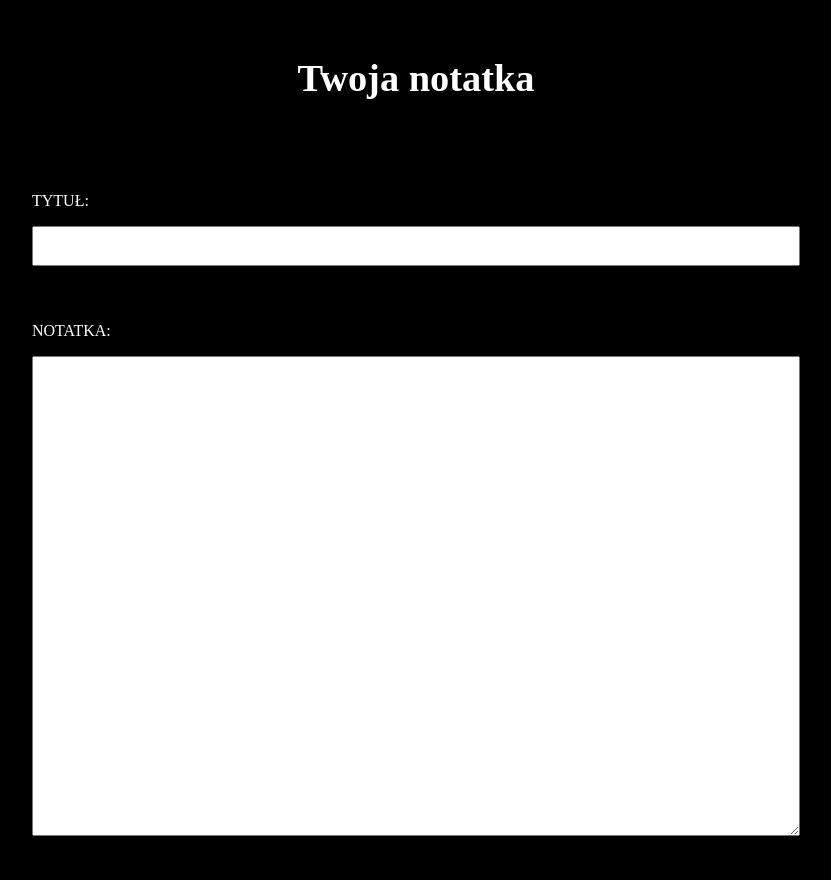
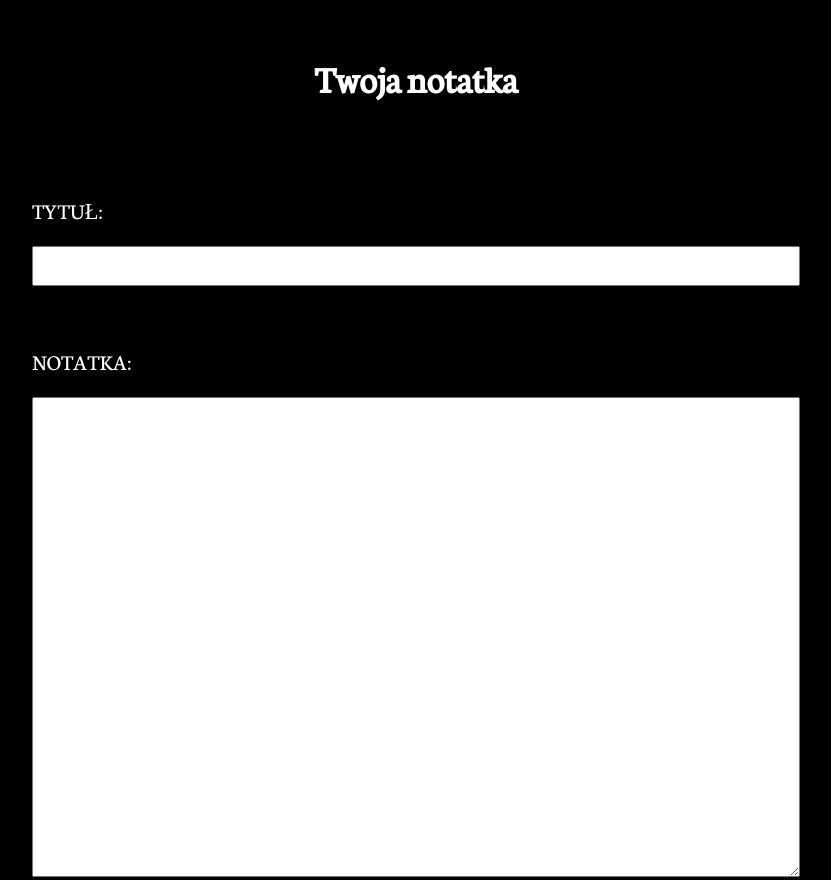
Before and after one commit to AleksandraBozenko/notatka, a website: page src/content/index.html in a window 1280 px wide. Shown: the top 880 px of the page, without its empty margins (224-1055 px from the left). Drawn offline with nearby package versions, Linux system fonts and the light colour scheme; files that its build step writes are made by us from their sources.

Commit message:
Add: Font

```diff
--- a/src/content/index.html
+++ b/src/content/index.html
@@ -27,6 +27,7 @@
     />
 
     <link rel="stylesheet" href="css/main.css" />
+    <link href="https://fonts.googleapis.com/css?family=Neuton&display=swap" rel="stylesheet">
   </head>
   <body>
     <main class="main">
--- a/src/scss/main.scss
+++ b/src/scss/main.scss
@@ -5,6 +5,7 @@
 html {
   box-sizing: border-box;
   background: $black;
+  font-family: 'Neuton', serif;
 }
 
 *, *:before, *:after {
@@ -74,12 +75,18 @@ html {
   .note{
     &__title{
       width: 60vw;
+      &--text{
+        font-size: 1.4em;
+      }
     }
     &__about{
       width: 60vw;
       &--textarea{
         height: 60vh;
       }
+      &--text{
+        font-size: 1.4em;
+      }
     }
   }
 }
```
